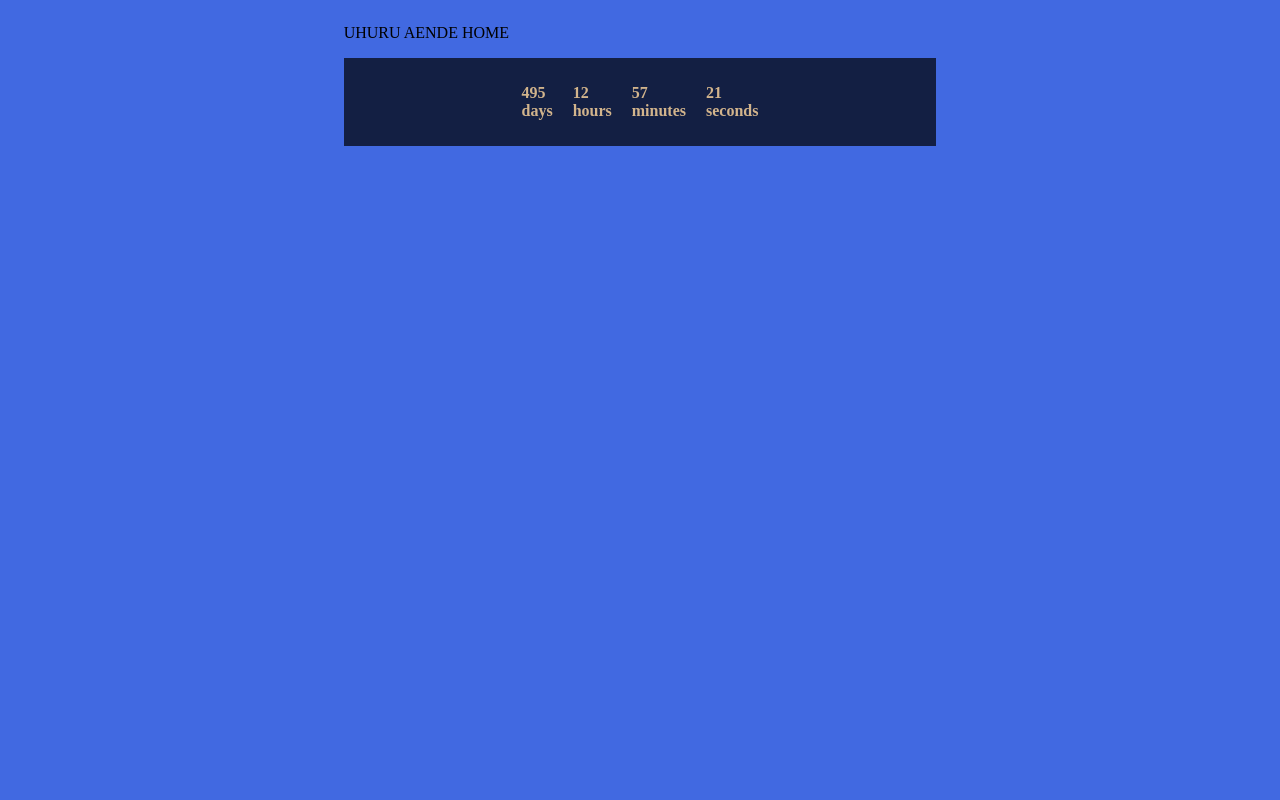
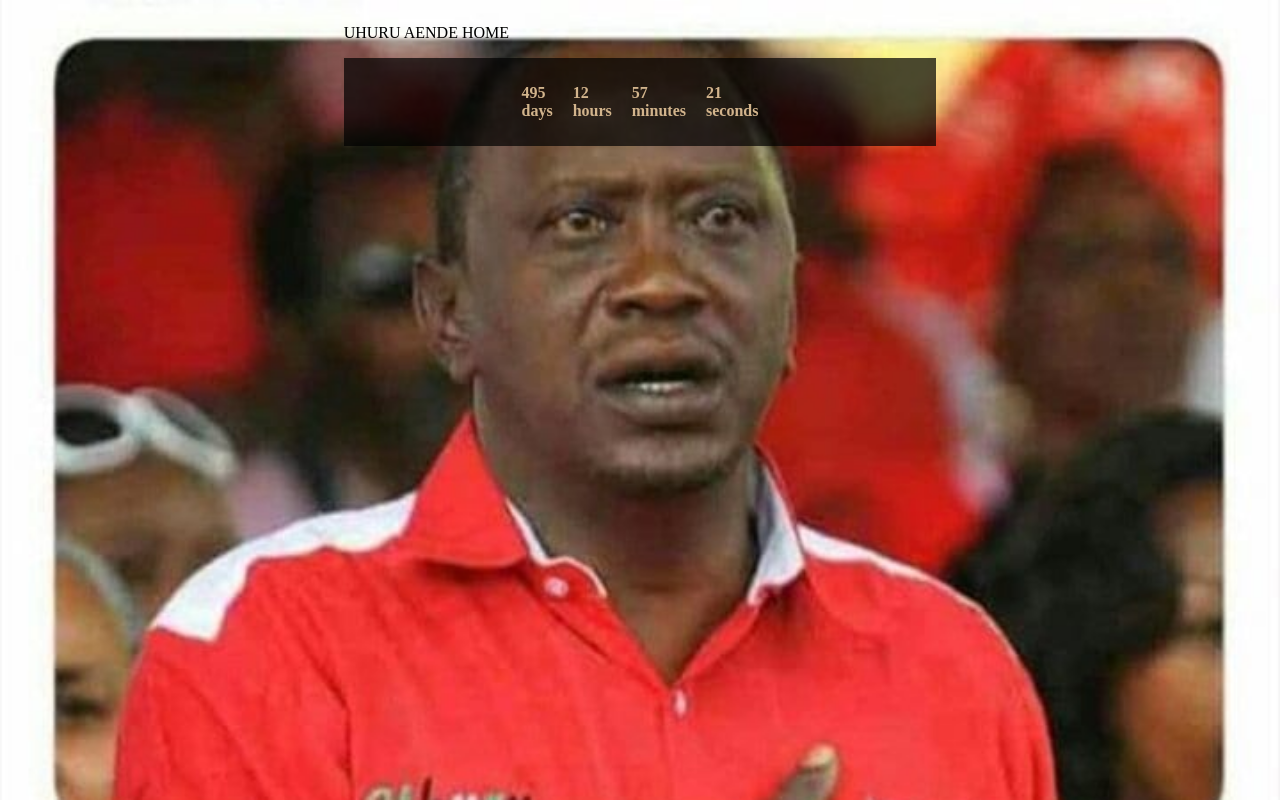
Before and after one commit to google-boy/kenyas-next-general-election, a plain HTML site: page index.html in a window 1280 px wide. Drawn offline with Linux system fonts and the light colour scheme.

Commit message:
Add icon and background images.

```diff
--- a/index.html
+++ b/index.html
@@ -7,6 +7,7 @@
     <meta name="viewport" content="width=device-width, initial-scale=1.0">
     <title>Uhuru Aende Home</title>
     <link rel="stylesheet" href="styles.css" type="text/css">
+    <link rel="icon" href="Uhuru-Kenyatta-meme-5.jpg" type="image/x-icon" >
     <script src="action.js"></script>
 </head>
 
--- a/styles.css
+++ b/styles.css
@@ -1,6 +1,8 @@
 body {
     background-color: royalblue;
-
+    background-image: url("Uhuru-Kenyatta-meme-7.jpg");
+    background-repeat: no-repeat;
+    background-size: cover;
 }
 
 main {
```
Also changed, not shown: Uhuru-Kenyatta-meme-5.jpg (added), Uhuru-Kenyatta-meme-7.jpg (added).
